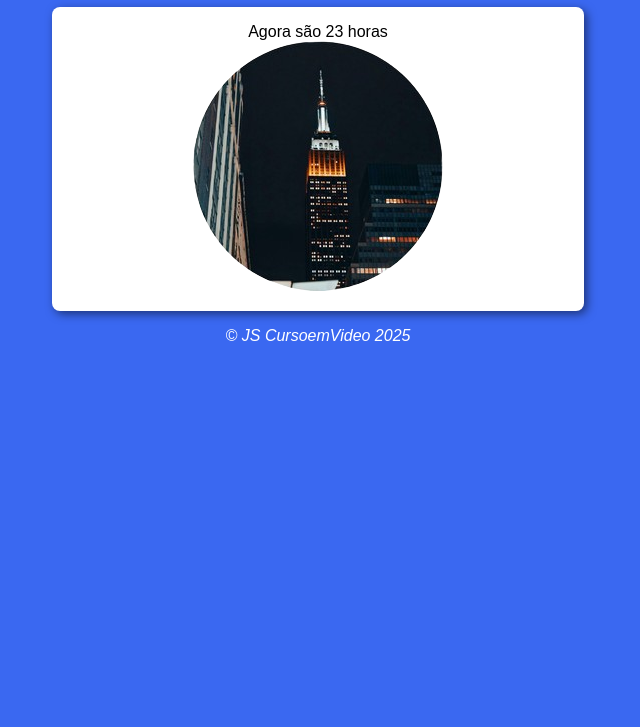
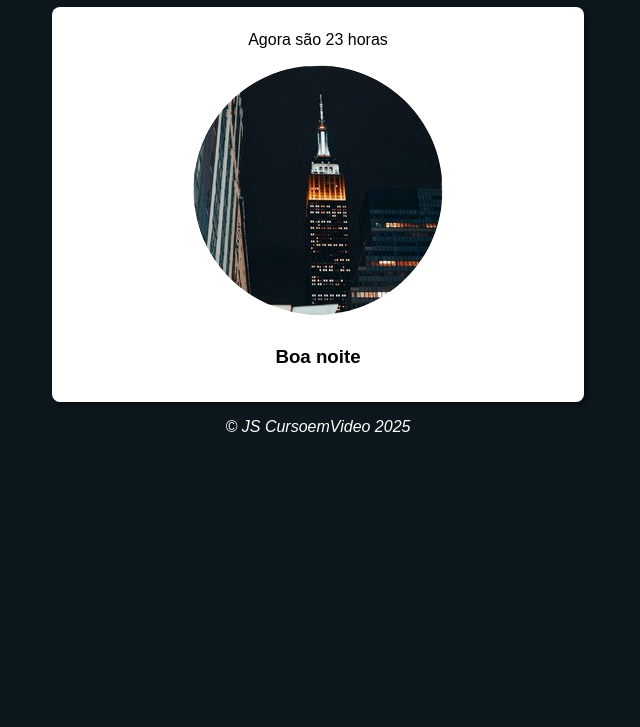
Before and after one commit to matheusolif/javascript, a plain HTML site: page desafios-aula12/ex014/parte1.html in a window 1280 px wide. Shown: the part 73-800 px from the top of the page, without its empty margins (322-962 px from the left). Drawn offline with Linux system fonts and the light colour scheme.

Commit message:
conclui exercicio

```diff
--- a/desafios-aula12/ex014/parte1.html
+++ b/desafios-aula12/ex014/parte1.html
@@ -11,8 +11,9 @@
         <h1>Hora do dia</h1>
     </header>
     <section>
-        <div id="msg">Aqui vai aparecer mensagem</div>
+        <div id="msg">Aqui vai aparecer a hora</div>
         <div id="foto"><img id="imagem" src="fotomanha.png" alt=""></div>
+        <p id="saudacao">Aqui irá aperecer a mensagem</p>
     </section>
     <footer>
         <p>&copy; JS CursoemVideo 2025</p>
--- a/desafios-aula12/ex014/script.js
+++ b/desafios-aula12/ex014/script.js
@@ -8,9 +8,15 @@ function carregar () {
     msg.innerHTML = `Agora são ${hora} horas`
     if (hora >= 0 && hora < 12) {
         img.src = 'fotomanha.png'
+        document.body.style.background = '#b9a26e'
+
     }else if (hora >= 12 && hora < 18) {
         img.src = 'fototarde.png'
+        document.body.style.background = '#ad743c'
     } else {
+        document.getElementById('saudacao').innerHTML = `<h3> Boa noite</h3>`
         img.src = 'fotonoite.png'
+        document.body.style.background = '#0d181E'
+
     }
 }
--- a/desafios-aula12/ex014/style.css
+++ b/desafios-aula12/ex014/style.css
@@ -18,6 +18,10 @@ section {
     box-shadow: 3px 3px 10px rgba(0, 0, 0, 0.5);
 }
 
+div {
+    padding: 0.5rem;
+}
+
 
 footer {
     color: white;
```
